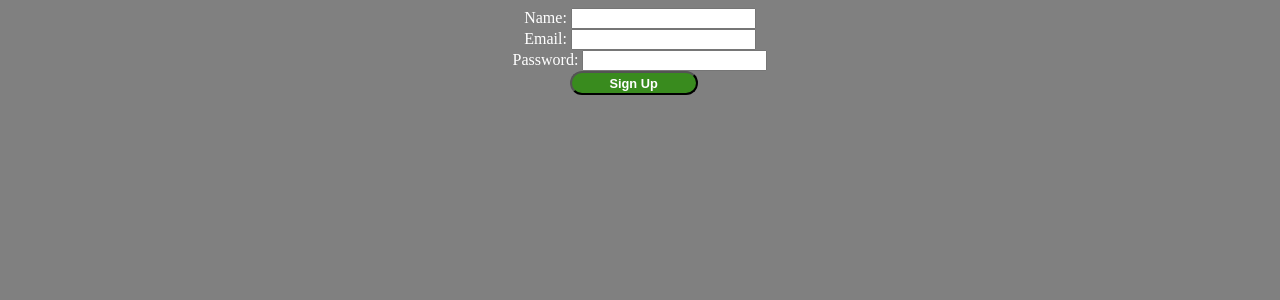
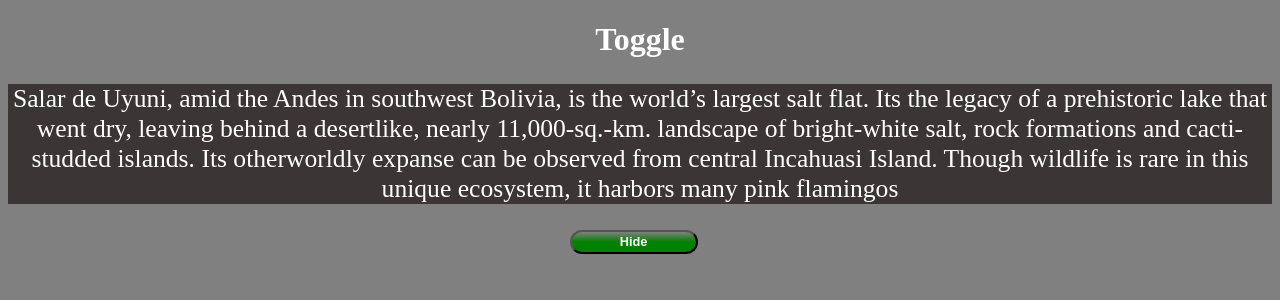
Before and after one commit to SazinSamin/ReactJs, a React (Create React App) app: page / in a window 1280 px wide. Shown: the top 300 px of the page. Built offline with nearby package versions, Linux system fonts and the light colour scheme.

Commit message:
Toggling

```diff
--- a/public/style.css
+++ b/public/style.css
@@ -7,7 +7,7 @@ body{
 
 
 button {
-    background-color: rgb(57, 139, 30);
+    background-image: linear-gradient(grey, green, green);
     color: white;
     font-size: 1vw;
     font-weight: bold;
@@ -30,3 +30,7 @@ p{
 span{
     color: rgb(145, 63, 76);
 }
+
+p{
+    background-color: rgb(59, 53, 53);
+}
--- a/src/App.js
+++ b/src/App.js
@@ -1,8 +1,8 @@
-import SignUpForm from "./formik/Form";
+import Toggle from "./Toggling/Toggle"
 
 
 export default function App() {
     return <div>
-        <SignUpForm />
+        <Toggle />
     </div>
 }
--- /dev/null
+++ b/src/Toggling/Toggle.js
@@ -0,0 +1,30 @@
+import React, {useState} from "react";
+
+export default function Toggle() {
+
+  const [toogle, setToggle] = useState(true);
+
+  const onChangeToggle = () => {
+    console.log(toogle);
+    setToggle(!toogle);
+  }
+
+  return (
+    <div>
+      <h1>Toggle</h1>
+      {!toogle && (<p>Salar de Uyuni...</p>)}
+      {toogle && (<p>
+        Salar de Uyuni, amid the Andes in southwest Bolivia, is the world’s
+        largest salt flat. Its the legacy of a prehistoric lake that went dry,
+        leaving behind a desertlike, nearly 11,000-sq.-km. landscape of
+        bright-white salt, rock formations and cacti-studded islands. Its
+        otherworldly expanse can be observed from central Incahuasi Island.
+        Though wildlife is rare in this unique ecosystem, it harbors many pink
+        flamingos
+      </p>)}
+      <div>
+        <button onClick={onChangeToggle}>{toogle ? "Hide" : "Show"}</button>
+      </div>
+    </div>
+  );
+}
--- a/src/formik/Form.js
+++ /dev/null
@@ -1,65 +0,0 @@
-import React from "react";
-import { useFormik } from "formik";
-import { object, string, number } from "yup";
-
-export default function SignUpForm() {
-  const formik = useFormik({
-    initialValues: {
-      name: "",
-      email: "",
-      password: "",
-    },
-
-    validationSchema: object({
-      name: string().min(5, "Name must have 5 characters").required(),
-      email: string().email().required(),
-      password: string().min(6, "Password at least 6 characters").required(),
-    }),
-
-    onSubmit: (values, { resetForm }) => {
-      console.log(values);
-      resetForm({ values: "" });
-    },
-  });
-
-  return (
-    <div>
-      <form onSubmit={formik.handleSubmit}>
-        <div>
-          <label>Name: </label>
-          <input
-            id="name"
-            onChange={formik.handleChange}
-            value={formik.values.name}
-          ></input>
-        </div>
-        {formik.touched.name && formik.errors.name && (
-          <span>{formik.errors.name}</span>
-        )}
-        <div>
-          <label>Email: </label>
-          <input
-            id="email"
-            onChange={formik.handleChange}
-            value={formik.values.email}
-          ></input>
-        </div>
-        {formik.touched.email && formik.errors.email && (
-          <span>{formik.errors.email}</span>
-        )}
-        <div>
-          <label>Password: </label>
-          <input
-            id="password"
-            onChange={formik.handleChange}
-            value={formik.values.password}
-          ></input>
-        </div>
-        {formik.touched.password && formik.errors.password && (
-          <span>{formik.errors.password}</span>
-        )}
-        <button type="submit">Sign Up</button>
-      </form>
-    </div>
-  );
-}
```
Also changed, not shown: 1 other file (tests, documents, lock files or other folders).
